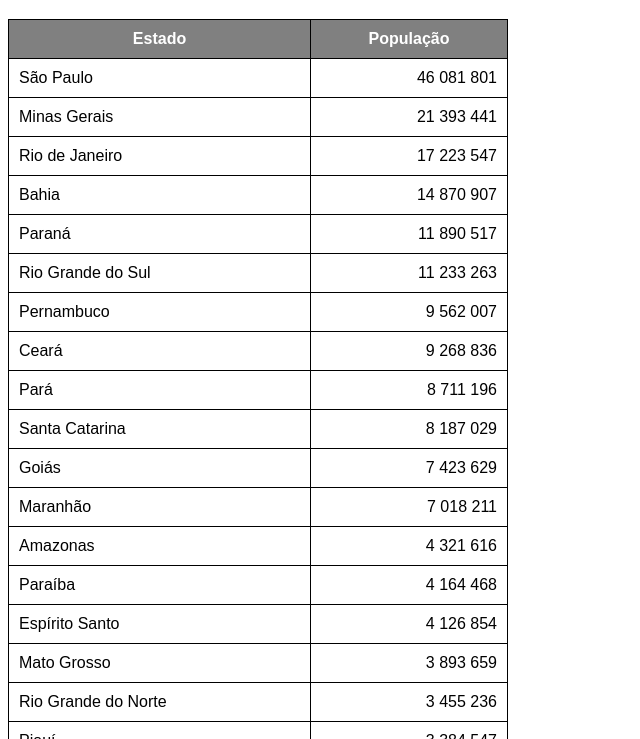
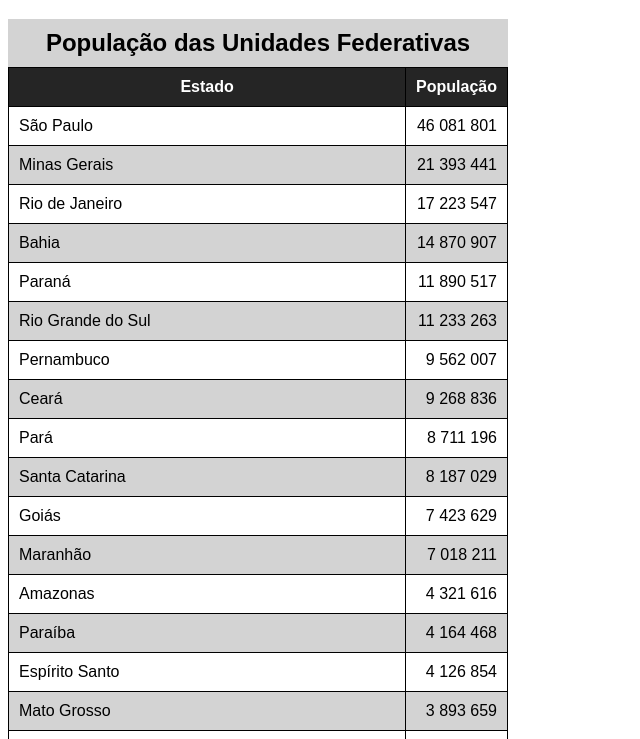
Before and after one commit to Kabatgnt/html-css, a plain HTML site: page ex/ex023/tabela02.html in a window 1280 px wide. Shown: the part 61-800 px from the top of the page, without its empty margins (0-640 px from the left). Drawn offline with Linux system fonts and the light colour scheme.

Commit message:
terminei o tabela02 e iniciei o tabela03

```diff
--- a/ex/ex023/tabela02.html
+++ b/ex/ex023/tabela02.html
@@ -13,6 +13,7 @@
     table {
         width: 500px;
         border-collapse: collapse;
+        position: relative;
     }
 
     td, th {
@@ -20,9 +21,30 @@
         padding: 10px;
     }
 
+    caption {
+        font-size: 1.5em;
+        font-weight: bold;
+        padding: 10px;
+        background-color: lightgray;
+    }
+
     thead, tfoot {
-        background-color: gray;
+        background-color: rgb(37, 37, 37);
         color: white;
+    }
+
+    thead >tr > th {
+        position: sticky;
+        top: -1px;
+        background-color: rgb(37, 37, 37);
+    }
+
+    tbody > tr:nth-child(odd) { /* (2n-1)*/
+        background-color: white;
+    }
+
+    tbody > tr:nth-child(even) {  /* (2n) */
+        background-color: lightgray;
     }
 
     .num {
@@ -34,6 +56,7 @@
     <!--
     Anatomia de tabelas grandes
     table
+        caption
         thead
             tr, td, th
         tbody
@@ -42,10 +65,11 @@
             tr, td, th
     -->
     <table>
+        <caption>População das Unidades Federativas</caption>
         <thead>
             <tr>
-                <th>Estado</th>
-                <th>População</th>
+                <th scope="col">Estado</th>
+                <th scope="col" style="width: 50px;">População</th>
             </tr>
         </thead>
         <tbody>
@@ -160,7 +184,7 @@
         </tbody>
         <tfoot>
             <tr>
-                <th>Total de Habitantes</th>
+                <th scope="row">Total de Habitantes</th>
                 <td class="num"><strong>213 421 037</strong></td>
             </tr>
         </tfoot>
```
Also changed, not shown: ex/ex023/tabela03.html (added, +11 -0 lines).
